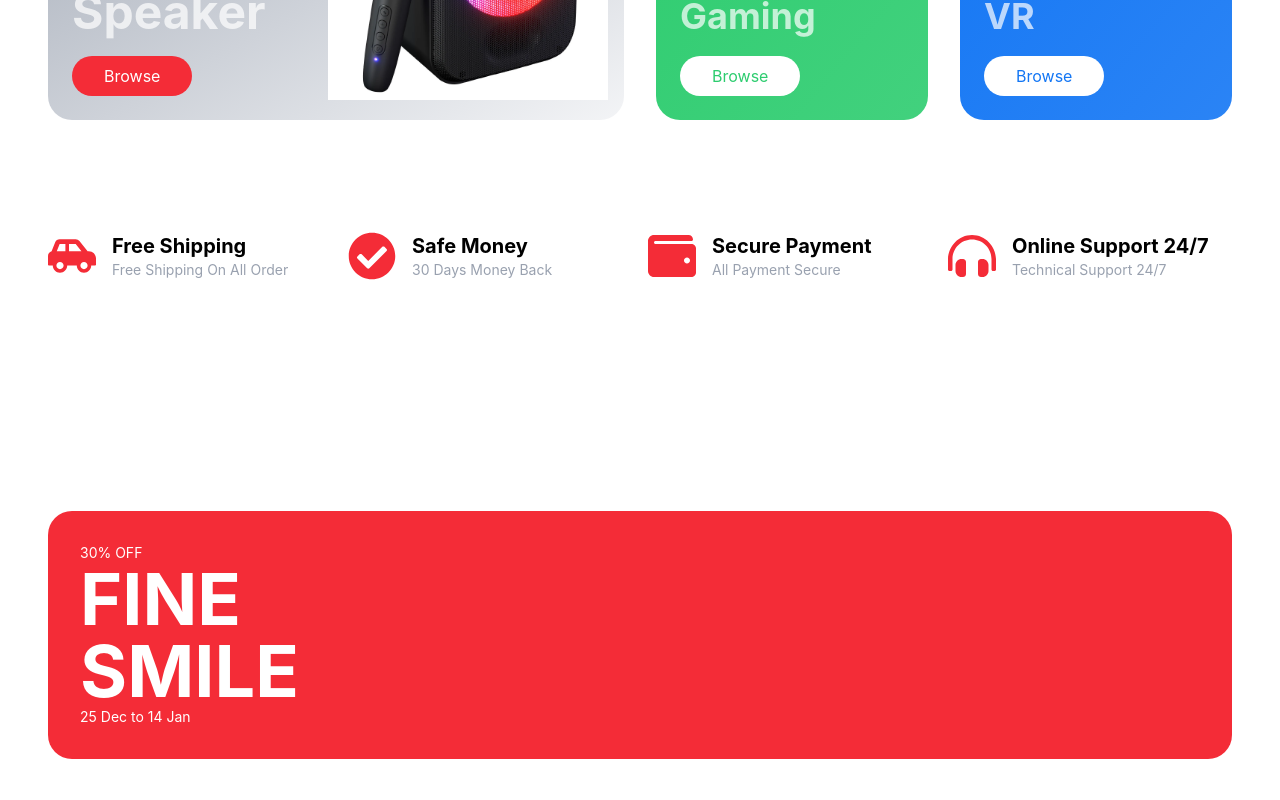
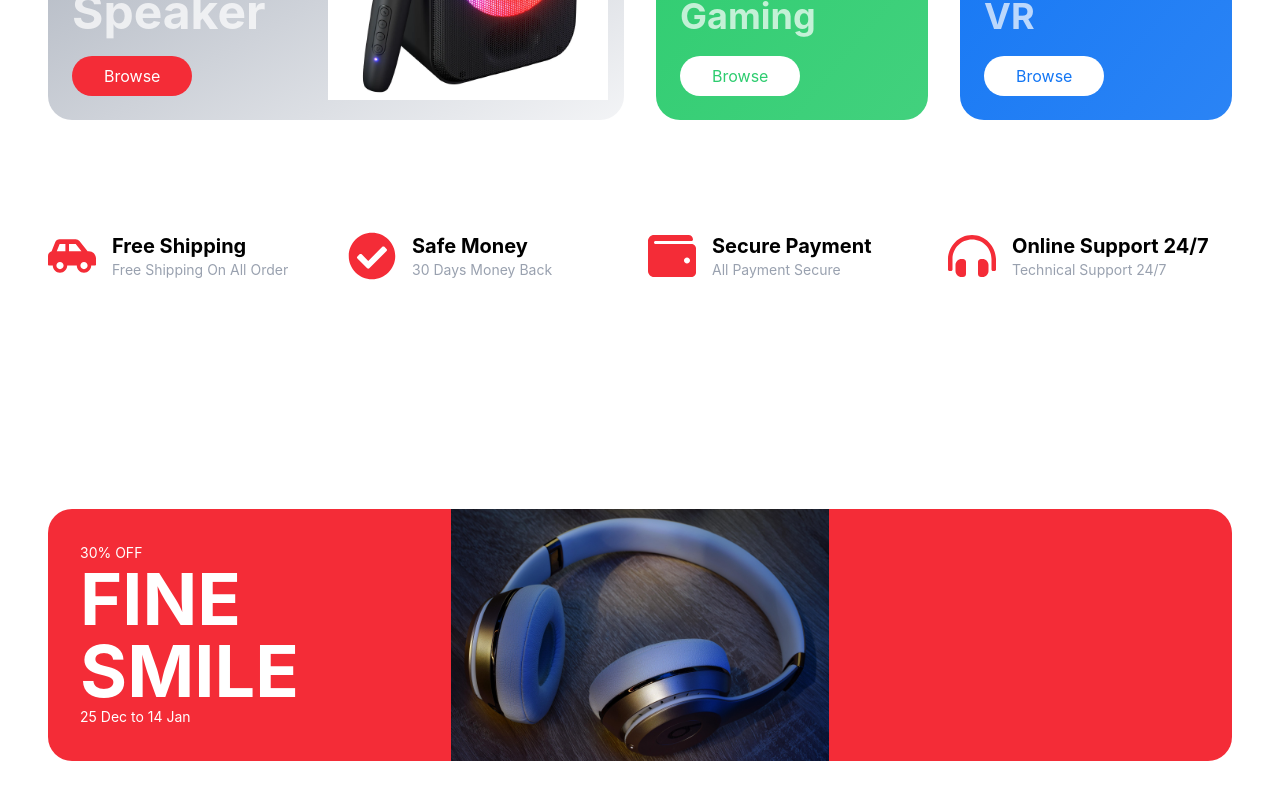
Before and after one commit to kaxadeveloper/Ecommerce, a React (Vite) app: page / in a window 1280 px wide. Shown: the part 1342-2142 px from the top of the page. Built offline with nearby package versions, Linux system fonts and the light colour scheme.

Commit message:
makes the element fill its parent's height and vertically center its content using Flexbox.

```diff
--- a/src/components/Banner/Banner.jsx
+++ b/src/components/Banner/Banner.jsx
@@ -10,6 +10,11 @@ const Banner = ({ data }) => {
                         <h1 className='uppercase text-4xl lg:text-7xl font-bold'>{" "}{data.title}</h1>
                         <p className='text-sm'>{data.date}</p>
                     </div>
+                    <div className='h-full flex items-center'>
+                        <img src={data.image} alt=""
+                            className=''
+                        />
+                    </div>
                 </div>
             </div>
         </div>
```
